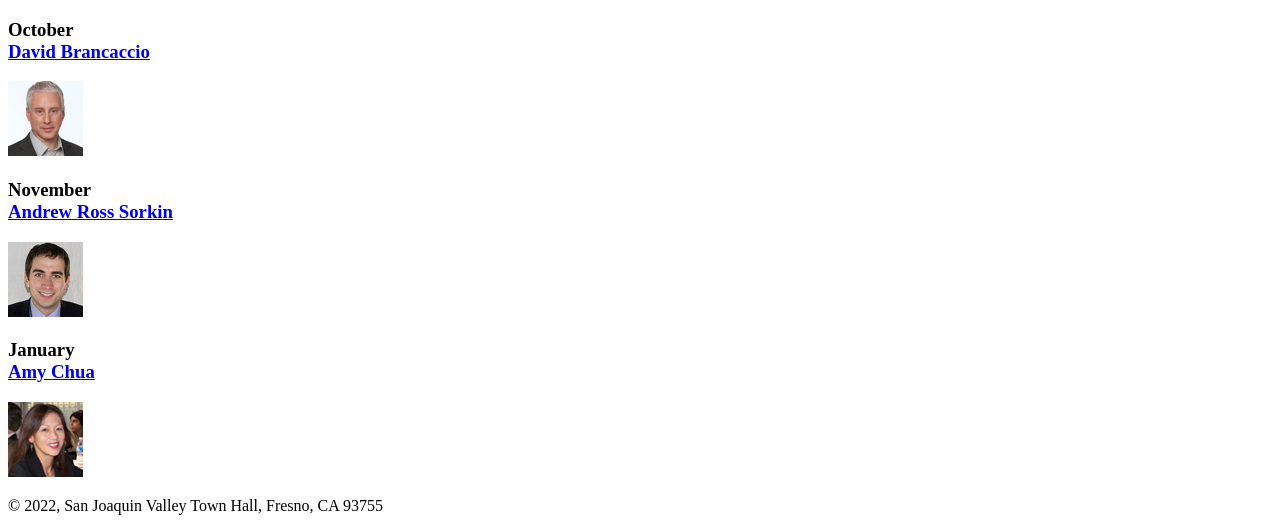
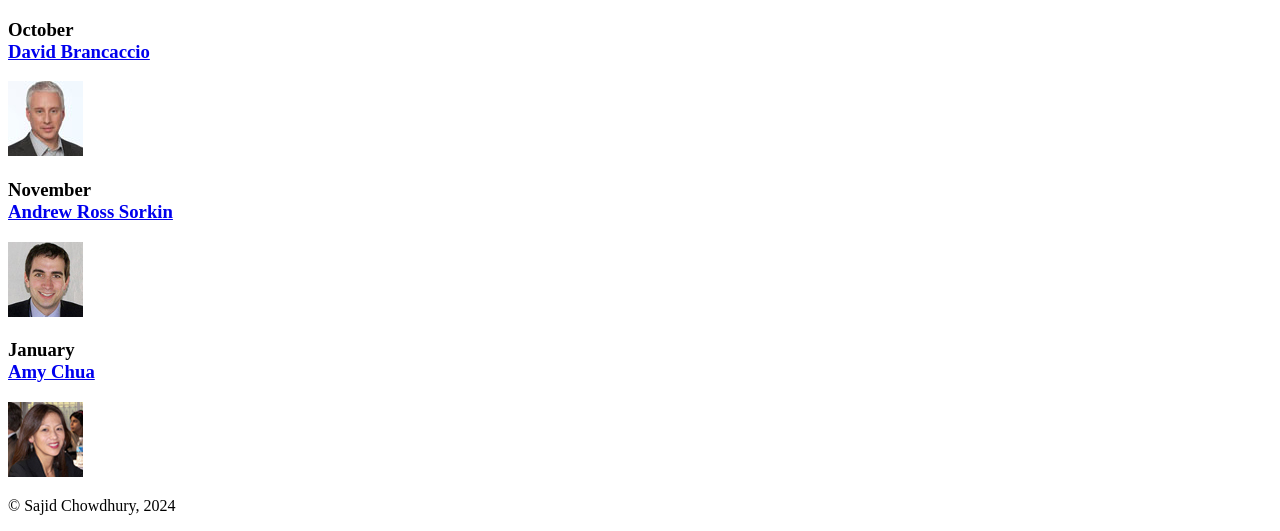
Before and after one commit to sajidchowdhury1/A05, a plain HTML site: page index.html in a window 1280 px wide. Shown: the part 504-1035 px from the top of the page. Drawn offline with Linux system fonts and the light colour scheme.

Commit message:
Modified the copyright to include my name and the year. Also added return to index to all the speakers pages.

```diff
--- a/index.html
+++ b/index.html
@@ -53,7 +53,7 @@
 		<img src="images/chua75.jpg" alt="Amy Chua" height="75">
 	</main>
 	<footer>
-		<p>&copy; 2022, San Joaquin Valley Town Hall, Fresno, CA 93755</p>
+		<p>&copy; Sajid Chowdhury, 2024</p>
 	</footer>
 </body>
 </html>
```
Also changed, not shown: speakers/brancaccio.html (+1 -0 lines), speakers/chua.html (+1 -0 lines).
